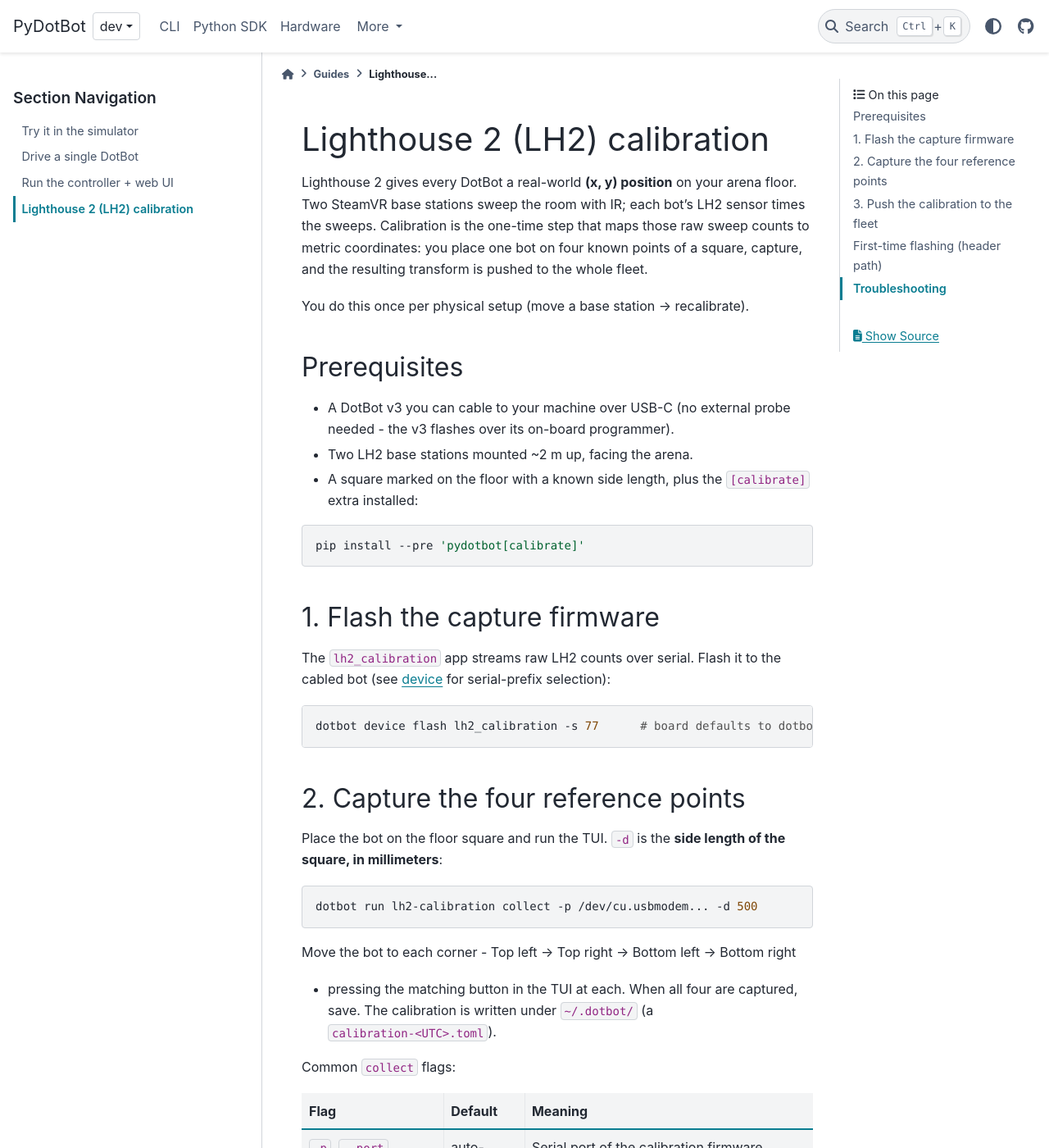
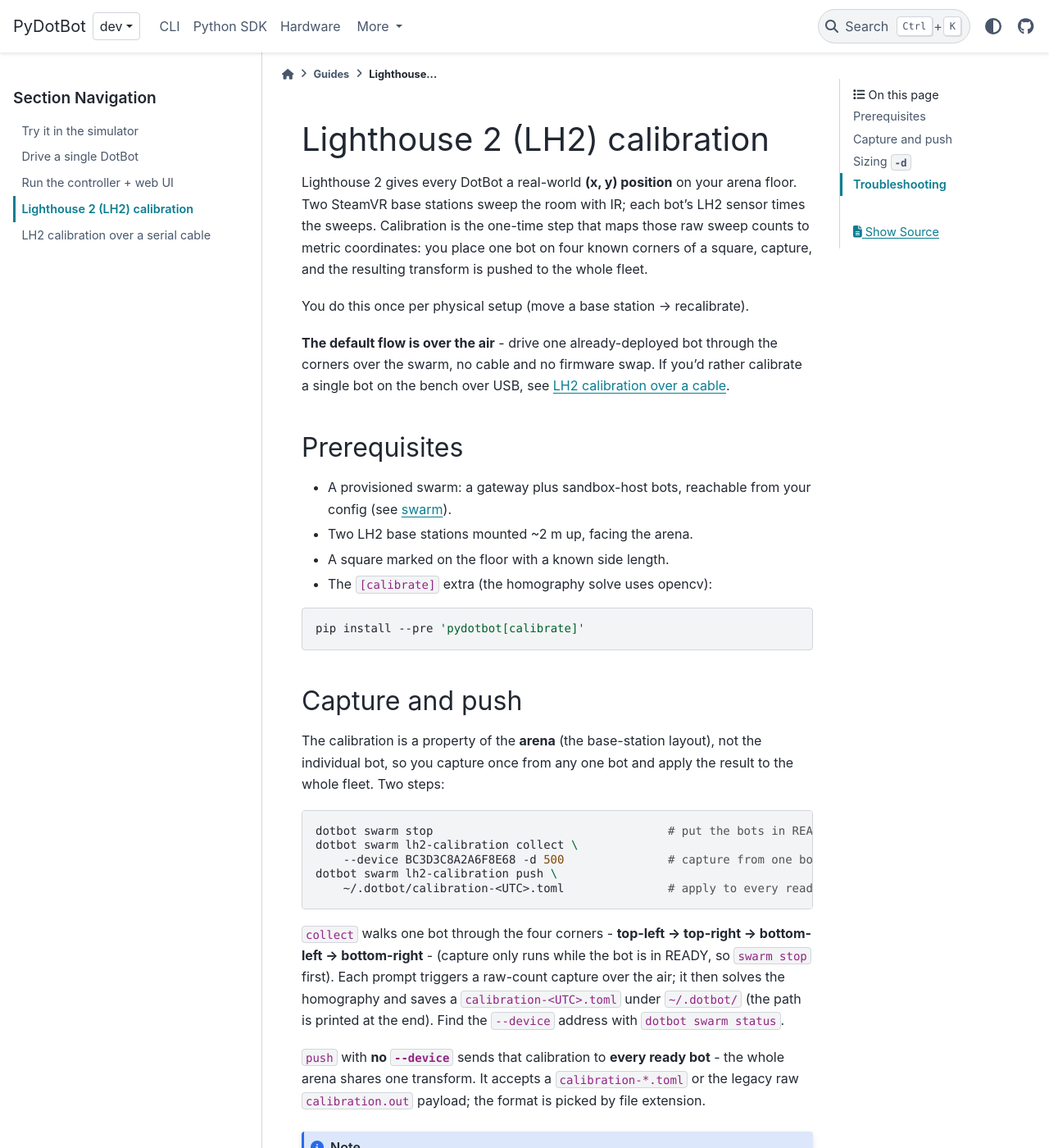
Before and after one commit to DotBots/PyDotBot, a Sphinx documentation site: the page built from doc/guides/lh2-calibration.md, in a window 1280 px wide and 1400 px high. Shown: the whole window at 82% size. Built offline with Sphinx 7.4.7 and the PyData theme 0.15.4, drawn with Linux system fonts in a browser that asks for light colours; some of the changed text lies outside the part shown.

Commit message:
doc: lead LH2 calibration with the OTA flow, split out the cabled guide
AI-assisted: Claude Opus 4.8

````diff
--- a/doc/cli/swarm.md
+++ b/doc/cli/swarm.md
@@ -101,18 +101,24 @@ To replace a running experiment: `stop`, then `flash ... -ys`.
 | `-t`, `--ota-timeout` | seconds per OTA ACK (default `0.7`) |
 | `-r`, `--ota-max-retries` | retries per OTA message (default `10`) |
 
-## 6. Push an LH2 calibration over the air
+## 6. LH2 calibration over the air
 
-Send a calibration (captured from one cabled bot - see
-[LH2 calibration](../guides/lh2-calibration.md)) to the whole fleet:
+Capture and push a Lighthouse-2 calibration for one DotBot without a cable,
+driving it over the swarm. The arena geometry and `-d` sizing live in the
+[LH2 calibration guide](../guides/lh2-calibration.md).
 
 ```bash
-dotbot swarm stop
-dotbot swarm calibrate-lh2 ~/.dotbot/calibration-<UTC>.toml
+dotbot swarm stop                                              # capture only runs in READY
+dotbot swarm lh2-calibration collect --device BC3D... -d 500   # capture from one bot -> solve -> save
+dotbot swarm lh2-calibration push ~/.dotbot/calibration-<UTC>.toml   # apply to every ready bot
 ```
 
-It accepts a `calibration-*.toml` or the legacy raw payload; the format is
-picked by file extension.
+`collect` walks one bot through the four arena corners over the air, solves the
+homography, and saves it under `~/.dotbot/`. `push` (no `--device`) then sends
+that calibration to **every ready bot** - the arena shares one transform.
+(`collect --push` is a single-bot shortcut: it sends only to the captured bot.)
+`push` takes a `calibration-*.toml` or the legacy raw payload - the format is
+picked by file extension. Get the `--device` address from `dotbot swarm status`.
 
 ## Two web servers - don't mix them up
 
--- a/doc/guides/index.md
+++ b/doc/guides/index.md
@@ -8,6 +8,7 @@ simulator
 one-bot
 controller
 lh2-calibration
+lh2-calibration-cabled
 ```
 
 - [Try it in the simulator](simulator.md) - run the full UI and script bots with
@@ -17,4 +18,6 @@ lh2-calibration
 - [Run the controller + web UI](controller.md) - drive and visualize a swarm
   from the browser.
 - [Lighthouse 2 localization](lh2-calibration.md) - give your bots real-world
-  `(x, y)` positions.
+  `(x, y)` positions, calibrated over the air.
+- [LH2 calibration over a cable](lh2-calibration-cabled.md) - the bench
+  alternative, for a single USB-connected bot.
--- a/doc/guides/lh2-calibration.md
+++ b/doc/guides/lh2-calibration.md
@@ -3,58 +3,82 @@
 Lighthouse 2 gives every DotBot a real-world **(x, y) position** on your arena
 floor. Two SteamVR base stations sweep the room with IR; each bot's LH2 sensor
 times the sweeps. Calibration is the one-time step that maps those raw sweep
-counts to metric coordinates: you place one bot on four known points of a
+counts to metric coordinates: you place one bot on four known corners of a
 square, capture, and the resulting transform is pushed to the whole fleet.
 
-You do this once per physical setup (move a base station → recalibrate).
+You do this once per physical setup (move a base station -> recalibrate).
+
+**The default flow is over the air** - drive one already-deployed bot through the
+corners over the swarm, no cable and no firmware swap. If you'd rather calibrate
+a single bot on the bench over USB, see
+[LH2 calibration over a cable](lh2-calibration-cabled.md).
 
 ## Prerequisites
 
-- A DotBot v3 you can cable to your machine over USB-C (no external probe
-  needed - the v3 flashes over its on-board programmer).
+- A provisioned swarm: a gateway plus sandbox-host bots, reachable from your
+  config (see [swarm](../cli/swarm.md)).
 - Two LH2 base stations mounted ~2 m up, facing the arena.
-- A square marked on the floor with a known side length, plus the
-  `[calibrate]` extra installed:
+- A square marked on the floor with a known side length.
+- The `[calibrate]` extra (the homography solve uses opencv):
 
 ```bash
 pip install --pre 'pydotbot[calibrate]'
 ```
 
-## 1. Flash the capture firmware
+## Capture and push
 
-The `lh2_calibration` app streams raw LH2 counts over serial. Flash it to the
-cabled bot (see [device](../cli/device.md) for serial-prefix selection):
+The calibration is a property of the **arena** (the base-station layout), not the
+individual bot, so you capture once from any one bot and apply the result to the
+whole fleet. Two steps:
 
 ```bash
-dotbot device flash lh2_calibration -s 77      # board defaults to dotbot-v3
+dotbot swarm stop                                  # put the bots in READY
+dotbot swarm lh2-calibration collect \
+    --device BC3D3C8A2A6F8E68 -d 500               # capture from one bot -> solve -> save
+dotbot swarm lh2-calibration push \
+    ~/.dotbot/calibration-<UTC>.toml               # apply to every ready bot
 ```
 
-## 2. Capture the four reference points
+`collect` walks one bot through the four corners - **top-left -> top-right ->
+bottom-left -> bottom-right** - (capture only runs while the bot is in READY, so
+`swarm stop` first). Each prompt triggers a raw-count capture over the air; it
+then solves the homography and saves a `calibration-<UTC>.toml` under `~/.dotbot/`
+(the path is printed at the end). Find the `--device` address with
+`dotbot swarm status`.
 
-Place the bot on the floor square and run the TUI. `-d` is the **side length of
-the square, in millimeters**:
+`push` with **no `--device`** sends that calibration to **every ready bot** - the
+whole arena shares one transform. It accepts a `calibration-*.toml` or the legacy
+raw `calibration.out` payload; the format is picked by file extension.
 
-```bash
-dotbot run lh2-calibration collect -p /dev/cu.usbmodem... -d 500
+```{note}
+`collect --push` is a **single-bot shortcut**: it sends the result to *only* the
+`--device` bot you captured from (handy to spot-check that one bot, or for a
+single-bot setup). To calibrate the fleet, run the standalone `push` above - it
+targets all ready bots.
 ```
 
-Move the bot to each corner - Top left → Top right → Bottom left → Bottom right
-- pressing the matching button in the TUI at each. When all four are captured,
-save. The calibration is written under `~/.dotbot/` (a `calibration-<UTC>.toml`).
+Once pushed, the bots report positions, which show up live in the
+[controller](../cli/run.md) Web UI.
 
-Common `collect` flags:
+### `collect` flags
 
 | Flag | Default | Meaning |
 |---|---|---|
-| `-p`, `--port` | auto-detect | Serial port of the calibration firmware. |
-| `-d`, `--distance` | - | Square side length, **in mm** (see sizing below). |
-| `-n`, `--extra-lh-num` | `0` | Extra base stations beyond the first (0–5). |
-| `--input-data` | - | Re-process a saved capture instead of capturing live. |
+| `--device` | (required) | DotBot link-layer address in hex (from `dotbot swarm status`). |
+| `-d`, `--distance` | calibration default | Square side length, **in mm** (see sizing below). |
+| `-n`, `--conn` / `-s`, `--swarm-id` | from config | Swarm connection, like the other `dotbot swarm` commands. |
+| `--timeout` | `5` s | Seconds to wait for each capture before re-triggering. |
+| `--retries` | `3` | Re-trigger this many times per corner before giving up. |
+| `--tag` | - | Arena/setup label (e.g. `office-2x2m`) added to the filename + metadata. |
+| `--push` | off | After solving, send to the captured `--device` bot **only** (use the standalone `push` for the whole fleet). |
 
-See `dotbot run lh2-calibration collect --help` for the full list.
+See `dotbot swarm lh2-calibration collect --help` for the full list.
 
-**Sizing `-d`** - the usable arena is **5× the square side**, with the square
-centered (a `2·d` margin on every side):
+## Sizing `-d`
+
+`-d` is the **side of your reference square, in millimeters**. The usable arena
+is **5× the square side**, with the square centered (a `2·d` margin on every
+side):
 
 ```
  ←─────────────── 5·d ────────────→
@@ -82,42 +106,12 @@ square side (`--distance`, in mm), `5·d` the resulting arena.
 | `500` | 50 cm | 2.5 m × 2.5 m |
 | `800` | 80 cm | 4.0 m × 4.0 m (used for the 725-bot Limerick run) |
 
-## 3. Push the calibration to the fleet
-
-Send the captured calibration over the air. Stop any running app first, then
-push the `.toml` (see [swarm](../cli/swarm.md) for the connection config):
-
-```bash
-dotbot swarm stop
-dotbot swarm calibrate-lh2 ~/.dotbot/calibration-<UTC>.toml
-```
-
-`calibrate-lh2` accepts either a `calibration-*.toml` or the legacy raw
-`calibration.out` payload - the format is picked by file extension.
-
-Once pushed, the bots report positions, which show up live in the
-[controller](../cli/run.md) Web UI.
-
-## First-time flashing (header path)
-
-For a fresh board whose bootloader bakes the calibration in at compile time
-(rather than receiving it over the air), export the saved calibration as a C
-header instead:
-
-```bash
-dotbot run lh2-calibration apply ./lh2_calibration.h
-```
-
-The swarmit secure bootloader `#include`s this file; rebuild and reflash the
-bootloader for it to take effect. For already-running bots, prefer the OTA path
-in step 3 - no reflash needed.
-
 ## Troubleshooting
 
-- **No counts in the TUI** - wrong `-p` port, or the bot can't see both base
-  stations. Confirm line-of-sight and that the LEDs on the base stations are
-  steady.
+- **Capture times out** - the bot isn't in READY (run `dotbot swarm stop`
+  first), or it can't see both base stations. The address passed to `--device`
+  must match one from `dotbot swarm status`.
 - **Positions look skewed or mirrored** - the corners were captured out of
-  order. Re-run `collect` and follow TL → TR → BL → BR exactly.
+  order. Re-run `collect` and follow TL -> TR -> BL -> BR exactly.
 - **Positions are scaled wrong** - `-d` didn't match the real square. It's in
   millimeters, not centimeters.
````
Also changed, not shown: README.md (+31 -16 lines), doc/cli/fw.md (+1 -1 lines), doc/cli/run.md (+7 -5 lines), doc/guides/lh2-calibration-cabled.md (added, +87 -0 lines), doc/guides/one-bot.md (+3 -2 lines).
